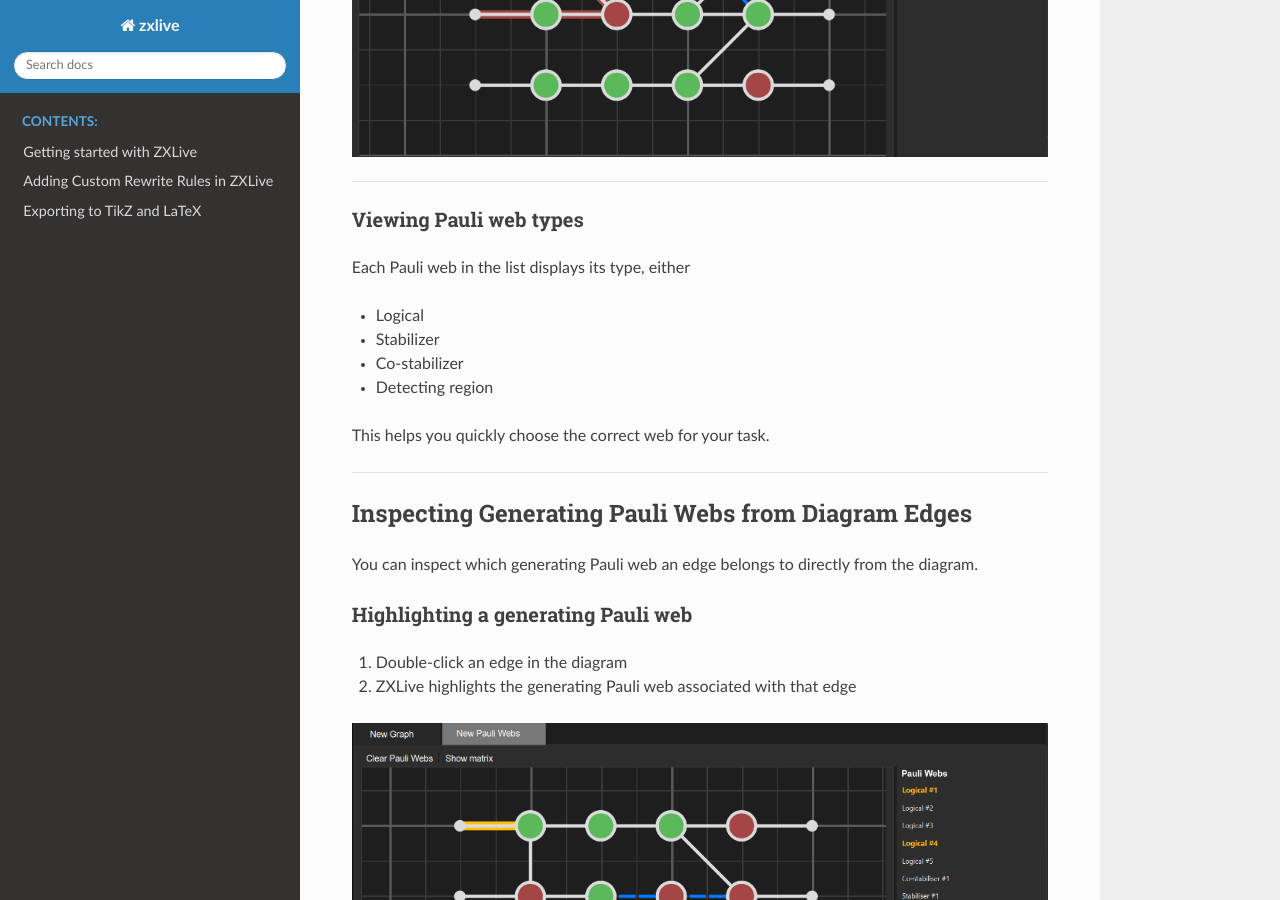
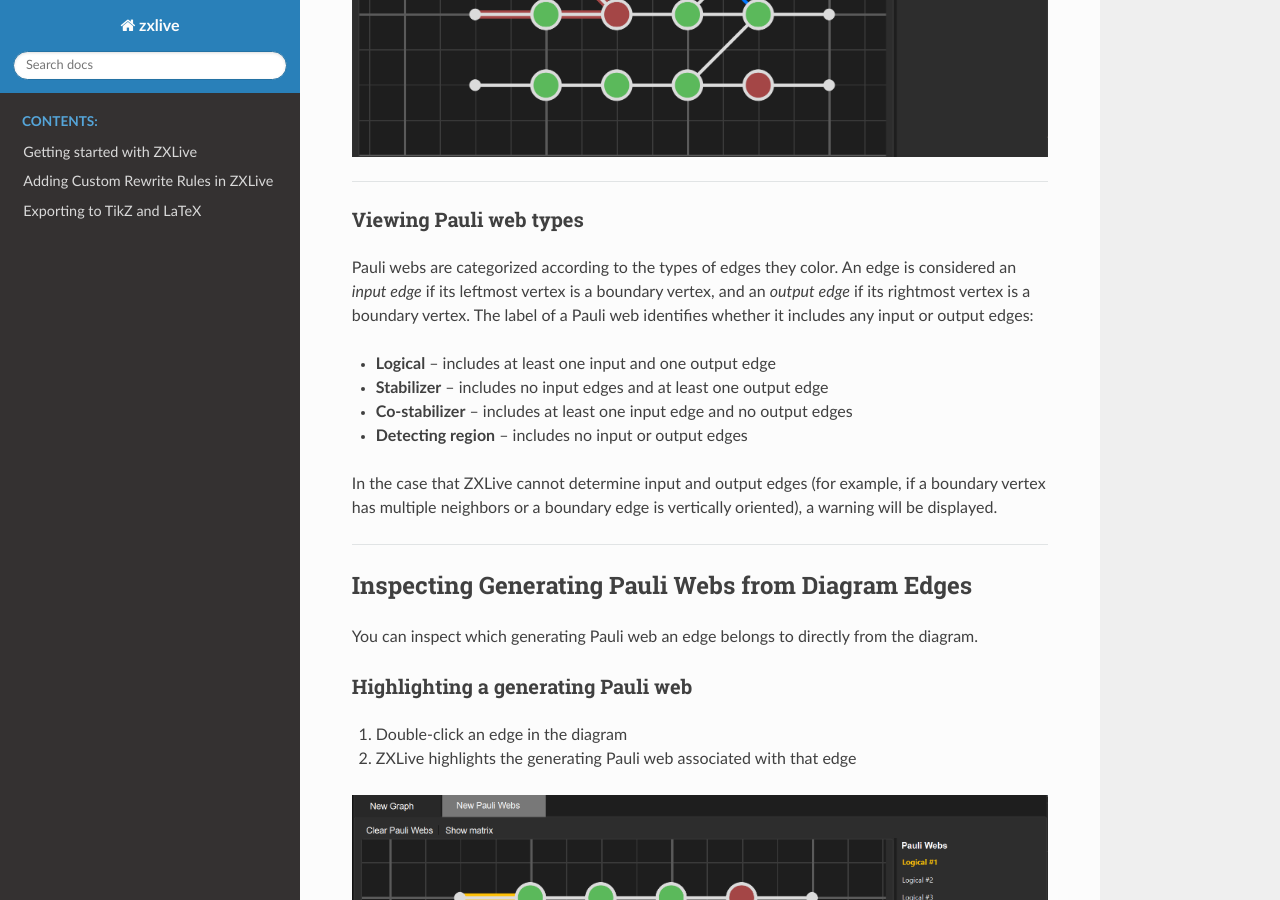
Before and after one commit to zxcalc/zxlive, a Sphinx documentation site: the page built from doc/pauli-webs.md, in a window 1280 px wide and 900 px high, scrolled down 2111 px. Built offline with Sphinx 7.4.7 and the Read the Docs theme 3.1.0, drawn with Linux system fonts in a browser that asks for light colours; some of the changed text lies outside the part shown.

Commit message:
Update Pauli web documentation

```diff
--- a/doc/pauli-webs.md
+++ b/doc/pauli-webs.md
@@ -48,14 +48,14 @@ You can select multiple Pauli webs at once. ZXLive will automatically add them c
 
 ### Viewing Pauli web types
 
-Each Pauli web in the list displays its type, either
+Pauli webs are categorized according to the types of edges they color. An edge is considered an _input edge_ if its leftmost vertex is a boundary vertex, and an _output edge_ if its rightmost vertex is a boundary vertex. The label of a Pauli web identifies whether it includes any input or output edges:
 
-* Logical
-* Stabilizer
-* Co-stabilizer
-* Detecting region
+- **Logical** – includes at least one input and one output edge
+- **Stabilizer** – includes no input edges and at least one output edge
+- **Co-stabilizer** – includes at least one input edge and no output edges
+- **Detecting region** – includes no input or output edges
 
-This helps you quickly choose the correct web for your task.
+In the case that ZXLive cannot determine input and output edges (for example, if a boundary vertex has multiple neighbors or a boundary edge is vertically oriented), a warning will be displayed.
 
 ---
 
@@ -103,7 +103,8 @@ You can configure:
 
 ---
 
-## Notes
+## Limitations
 
-* Make sure the diagram is a Clifford diagram, as Pauli webs can only be computed for Clifford diagrams in PyZX
-* Make sure the diagram is a simple graph (no more then one edge between two vertices) as Pauli webs can only be computed for simple graphs in PyZX.
+* The diagram must be a Clifford diagram and thus cannot contain spiders with non-Clifford phases
+* The diagram must be a simple graph (i.e., there can be no more than one edge between two vertices)
+* All Hadamard boxes must have exactly two neighbors
```
